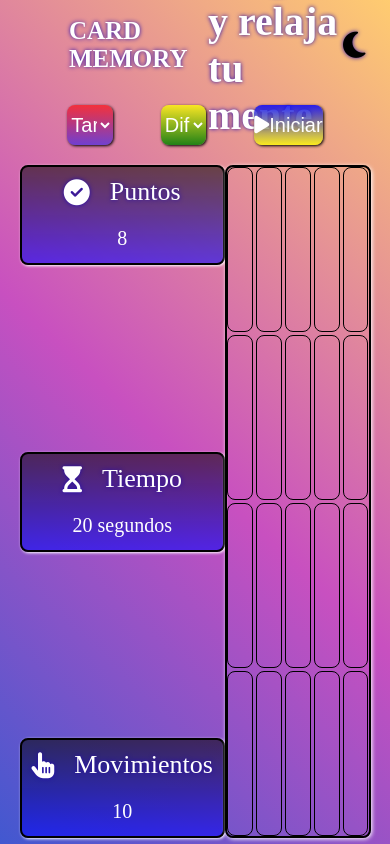
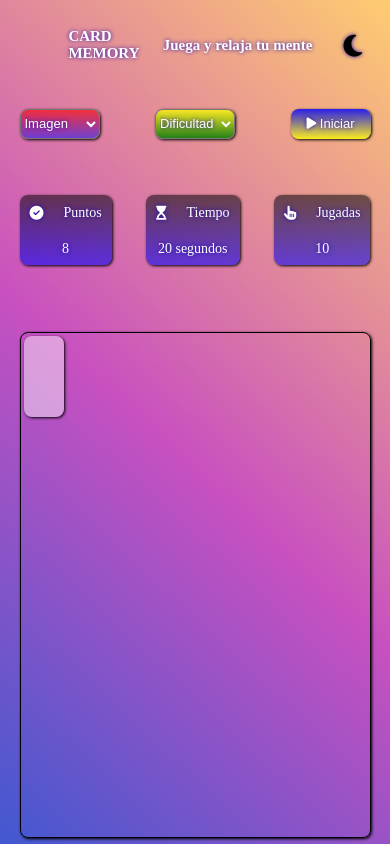
Before and after one commit to franciscojosebellosalcedo/game_memory_card, a plain HTML site: page index.html in a window 390 px wide. Drawn offline with Linux system fonts and the light colour scheme.

Commit message:
game card memory responsive and set card image

```diff
--- a/css/index.css
+++ b/css/index.css
@@ -1,49 +1,55 @@
-*{
+* {
   margin: 0px;
   padding: 0px;
   box-sizing: border-box;
   text-decoration: none;
   list-style-type: none;
 }
-:root{
-  --b:2px solid #000000;
-  --sizeIcons:30px;
-  --shadowText:0px 0px 4px rgb(35, 10, 174);
+
+:root {
+  --b: 2px solid #000000;
+  --sizeIcons: 30px;
+  --shadowText: 0px 0px 4px rgb(35, 10, 174);
 }
-body{
+
+body {
   height: 100vh;
   width: 100%;
   display: flex;
   align-items: center;
   flex-direction: column;
   justify-content: space-between;
-  background-image: linear-gradient(43deg, #4158D0 0%, #C850C0 46%, #FFCC70 100%);
+  background: linear-gradient(43deg, #4158D0 0%, #C850C0 46%, #FFCC70 100%);
 }
-.game_header{
+
+.game_header {
   width: 90%;
   display: flex;
   align-items: center;
   justify-content: space-between;
   height: 90px;
 }
-.game_name{
+
+.game_name {
   color: #ffffff;
   text-transform: uppercase;
-  font-size: 25px;
+  font-size: 30px;
   height: 100%;
   display: flex;
   align-items: center;
   text-shadow: var(--shadowText);
 }
-.game_icon{
-  width:70px;
-  height: 100%;
+
+.game_icon {
+  width: 70px;
+  height: 70px;
   background-position: center;
   background-repeat: no-repeat;
   background-size: 75%;
   background-image: url(../icons/cerebro.png);
 }
-.game_toggle_theme{
+
+.game_toggle_theme {
   width: 100px;
   height: 85%;
   font-size: var(--sizeIcons);
@@ -52,20 +58,22 @@ body{
   align-items: center;
   justify-content: center;
 }
-.icon_theme{
+
+.icon_theme {
   cursor: pointer;
 }
 
-.game_slogan{
-  text-shadow:var(--shadowText);
+.game_slogan {
+  text-shadow: var(--shadowText);
   color: #ffffff;
-  font-size:40px;
+  font-size: 30px;
   height: 90px;
   display: flex;
   align-items: center;
   justify-content: center;
 }
-.game_buttons{
+
+.game_buttons {
   width: 90%;
   display: flex;
   align-items: center;
@@ -73,68 +81,84 @@ body{
   margin-top: 15px;
   margin-bottom: 20px;
 }
-.game_buttons> li{
+
+/* .game_buttons{
   flex-basis: 13%;
   height: 40px;
-}
-.list_form{
+} */
+
+.list_form {
   height: 100%;
 }
-.game_buttons >li > form >select,button{
-  width: 100%;
-  height: 100%;
-  display: block;
+
+select {
+  width: 120px;
+  height: 40px;
+  font-size: 20px;
+  border-radius: 8px;
+  cursor: pointer;
+  outline: none;
+  box-shadow: 1px 1px 3px 0px #000000;
+  text-shadow: var(--shadowText);
+}
+
+.btn {
+  height: 40px;
+  width: 120px;
+  border: none;
   cursor: pointer;
   border-radius: 8px;
   box-shadow: 1px 1px 3px 0px #000000;
-  border: none;
   font-size: 20px;
-  display: flex;
-  align-items: center;
-  outline: none;
-  justify-content: space-around;
-}
-.select_type_image{
-  color: #ffffff;
-  text-align: center;
-  background:linear-gradient(rgba(255, 0, 0, 0.629),rgba(0, 0, 255, 0.485)) ;
-}
-.select_type_dificulty{
-  color: #ffffff;
-  text-align: center;
-  background: linear-gradient(rgba(255, 255, 0, 0.76),rgba(0, 128, 0, 0.85));
-}
-.btn_init{
-  color: #ffffff;
-  background: linear-gradient(rgba(0, 0, 255, 0.827),rgba(255, 255, 0, 0.787));
+  text-shadow: var(--shadowText);
 }
 
-.game_container{
-  height:80%;
+.select_type_image {
+  color: #ffffff;
+  background: linear-gradient(rgba(255, 0, 0, 0.629), rgba(0, 0, 255, 0.485));
+}
+
+.select_type_dificulty {
+  color: #ffffff;
+  background: linear-gradient(rgba(255, 255, 0, 0.76), rgba(0, 128, 0, 0.85));
+}
+
+.btn_init {
+  color: #ffffff;
+  background: linear-gradient(rgba(0, 0, 255, 0.827), rgba(255, 255, 0, 0.787));
+}
+
+.game_container {
+  height: 80%;
   width: 90%;
   margin-bottom: 6px;
   display: flex;
   justify-content: space-between;
 }
-.game_statistics{
+
+.game_statistics {
   flex-basis: 20%;
   display: flex;
   align-items: center;
   flex-direction: column;
   justify-content: space-between;
 }
-.container_info{
+
+.container_info {
   width: 100%;
   padding: 10px;
   height: 100px;
-  border: 2px solid black;
+  text-shadow: var(--shadowText);
   border-radius: 8px;
-  box-shadow: 1px 1px 3px 0px #ffffff;
+  box-shadow: 1px 1px 3px 0px #000000;
+
 }
-.game_statistics > .container_info{
-  background: linear-gradient(rgba(0, 0, 0, 0.538),rgba(0, 0, 255, 0.555));
+
+.game_statistics>.container_info {
+  background: linear-gradient(rgba(0, 0, 0, 0.538), rgba(0, 0, 255, 0.555));
 }
-.info{
+
+.info {
   display: flex;
   align-items: center;
   gap: 20px;
@@ -143,25 +167,253 @@ body{
   color: #ffffff;
   text-shadow: var(--shadowText);
 }
-span{
+
+span {
   margin-top: 20px;
   text-align: center;
   display: block;
   font-size: 20px;
   color: #ffffff;
 }
-.game_cards{
-  flex-basis: 70%;
-  border: var(--b);
+
+.game_cards {
+  flex-basis: 75%;
+  border: .5px solid #000000;
+  padding: 3px;
   border-radius: 8px;
-  box-shadow: 1px 1px 4px 0px #ffffff;
+  box-shadow: 1px 1px 3px 0px #000000;
   display: grid;
-  grid-template-columns: repeat(5,1fr);
-  grid-template-rows: repeat(4,1fr);
+  grid-template-columns: repeat(8, 1fr);
+  grid-template-rows: repeat(6, 1fr);
   gap: 3px;
+}
+
+/* .level_easy {
+  grid-template-columns: repeat(5, 1fr);
+  grid-template-rows: repeat(4, 1fr);
+}
+
+.level_mediu {
+  grid-template-columns: repeat(5, 1fr);
+  grid-template-rows: repeat(6, 1fr);
 
 }
-.game_cards > div{
-  border: 1px solid black;
+
+.level_difficult {
+  grid-template-columns: repeat(8, 1fr);
+  grid-template-rows: repeat(6, 1fr);
+
+} */
+
+.game_cards>.card {
+  display: inline-block;
   border-radius: 8px;
+
 }
+
+.card_btn {
+  width: 100%;
+  height: 100%;
+  position: relative;
+  cursor: pointer;
+  border: none;
+  background: transparent;
+  border-radius: 8px;
+  display: flex;
+  align-items: center;
+  justify-content: center;
+}
+.card_btn >div{
+  backface-visibility: hidden;
+  transition: .2s;
+  border-radius: 8px;
+  box-shadow: 1px 1px 3px 0px #000000;
+}
+.face_front {
+  position: absolute;
+  height: 100%;
+  width: 100%;
+  background:#ffffff71;
+  transform: perspective(500px) rotateY(0deg);
+}
+
+.face_back {
+  width: 100%;
+  height: 100%;
+  display: flex;
+  align-items: center;
+  justify-content: center;
+  position: absolute;
+  transform: perspective(500px) rotateY(180deg);
+}
+.card_img{
+  width: 60%;
+  height: 65%;
+}
+
+.turn_around_face_front{
+  transform: perspective(500px) rotateY(180deg);
+
+}
+.turn_around_face_back{
+   transform: perspective(500px) rotateY(360deg);
+
+ }
+
+/*
+MEDIA QUERYS
+*/
+
+@media screen and (max-width:924px) {
+
+  select,
+  .btn {
+    font-size: 16px;
+  }
+
+  .info {
+    font-size: 20px;
+  }
+
+  span {
+    font-size: 20px;
+  }
+
+  .game_name,
+  .game_slogan {
+    font-size: 29px;
+  }
+
+}
+
+@media screen and (max-width:773px) {
+  .game_container {
+    flex-direction: column;
+  }
+
+  .game_statistics {
+    flex-direction: row;
+  }
+
+  .game_name,
+  .game_slogan {
+    font-size: 25px;
+  }
+
+  .container_info {
+    flex-basis: 20%;
+    height: 100%;
+  }
+
+  .game_buttons {
+    justify-content: space-between;
+  }
+}
+
+@media screen and (max-width:721px) {
+
+  .game_name,
+  .game_slogan {
+    font-size: 20px;
+  }
+}
+
+@media screen and (max-width:618px) {
+
+  .game_name,
+  .game_slogan {
+    font-size: 17px;
+  }
+
+  select,
+  .btn {
+    font-size: 14px;
+    height: 35px;
+  }
+
+  .info,
+  span {
+    font-size: 16px;
+  }
+
+}
+
+@media screen and (max-width:561px) {
+
+  .game_name,
+  .game_slogan {
+    font-size: 15px;
+  }
+
+  .game_name {
+    width: 120px;
+  }
+
+  .game_icon {
+    width: 90px;
+    height: 90px;
+  }
+
+  .game_toggle_theme {
+    width: 35px;
+    font-size: 25px;
+  }
+
+  select,
+  .btn {
+    font-size: 13px;
+    height: 30px;
+    width: 80px;
+  }
+
+  .info,
+  span {
+    font-size: 14px;
+  }
+
+  .container_info {
+    height: 70px;
+  }
+
+}
+
+@media screen and (max-width:371px) {
+  .game_slogan {
+    font-size: 13px;
+  }
+
+  .game_name {
+    width: 100px;
+    font-size: 12px;
+  }
+
+  .game_icon {
+    width: 40px;
+    height: 40px;
+  }
+}
+
+@media screen and (max-width:320px) {
+  .container_info {
+    height: 70px;
+    width: 80px;
+  }
+
+  .game_slogan {
+    font-size: 15px;
+  }
+
+  .info {
+    font: 13px;
+    gap: 3px;
+  }
+
+  span {
+    font-size: 11px;
+  }
+
+  .game_toggle_theme {
+    width: 35px;
+    font-size: 20px;
+  }
+}
--- a/index.html
+++ b/index.html
@@ -32,7 +32,7 @@
           name="select_type_image" id="select_type_image">
           <option class="select_type_img_opcion option_none" value="none">
             <i class="icon icon_type_image"></i>
-            Tarjeta
+            Imagen
           </option>
           <option class="select_type_img_opcion option_programming" value="programming">
             <i class="icon icon_programming"></i>
@@ -104,35 +104,25 @@
       <div class="container_info">
         <div class="info info_movements">
           <i class="fa-solid fa-hand-pointer icon_movements"></i>
-          <p class="container_title">Movimientos</p>
+          <p class="container_title">Jugadas</p>
         </div>
         <span class="movements">10</span>
       </div>
 
     </section>
     <div class="game_cards">
-     <div></div>
-     <div></div>
-     <div></div>
-     <div></div>
-     <div></div>
-     <div></div>
-     <div></div>
-     <div></div>
-     <div></div>
-     <div></div>
-     <div></div>
-     <div></div>
-     <div></div>
-     <div></div>
-     <div></div>
-     <div></div>
-     <div></div>
-     <div></div>
-     <div></div>
-     <div></div>
+
+      <div class="card">
+        <button title="Tarjeta de juego" class="card_btn">
+          <div class="face_front"></div>
+          <div class="face_back">
+            <img class="card_img" src="./imgs/fruits/cereza.png" alt="imagen">
+          </div>
+        </button>
+      </div>
 
     </div>
+
   </main>
 
 </body>
```
